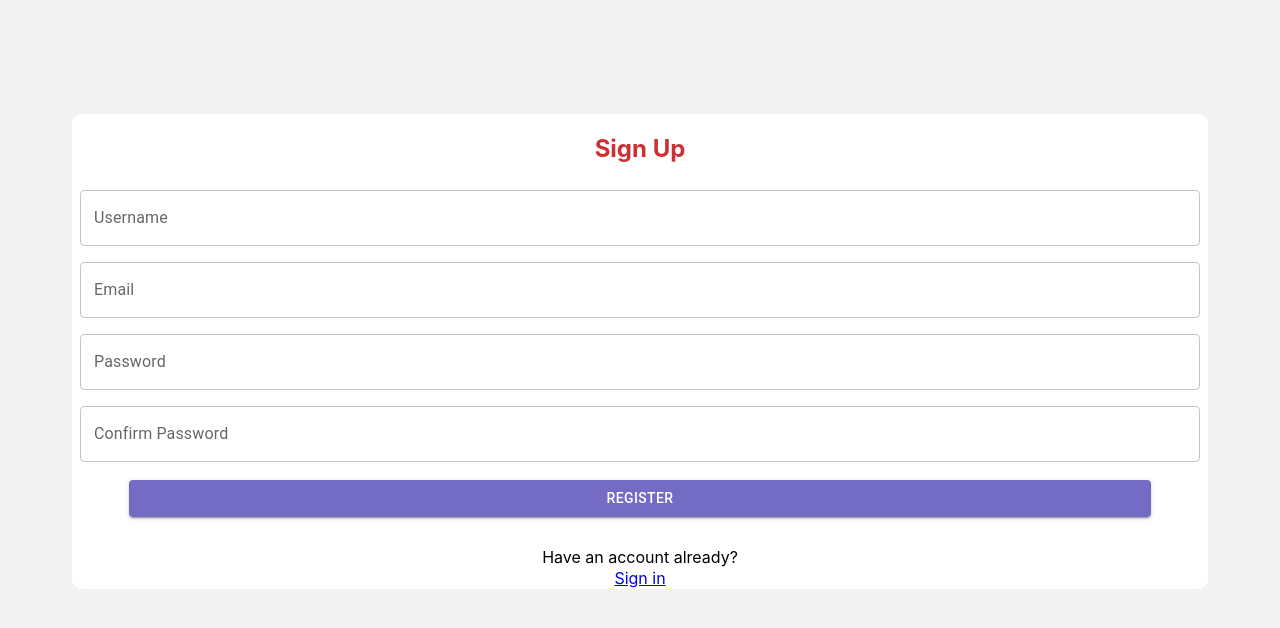
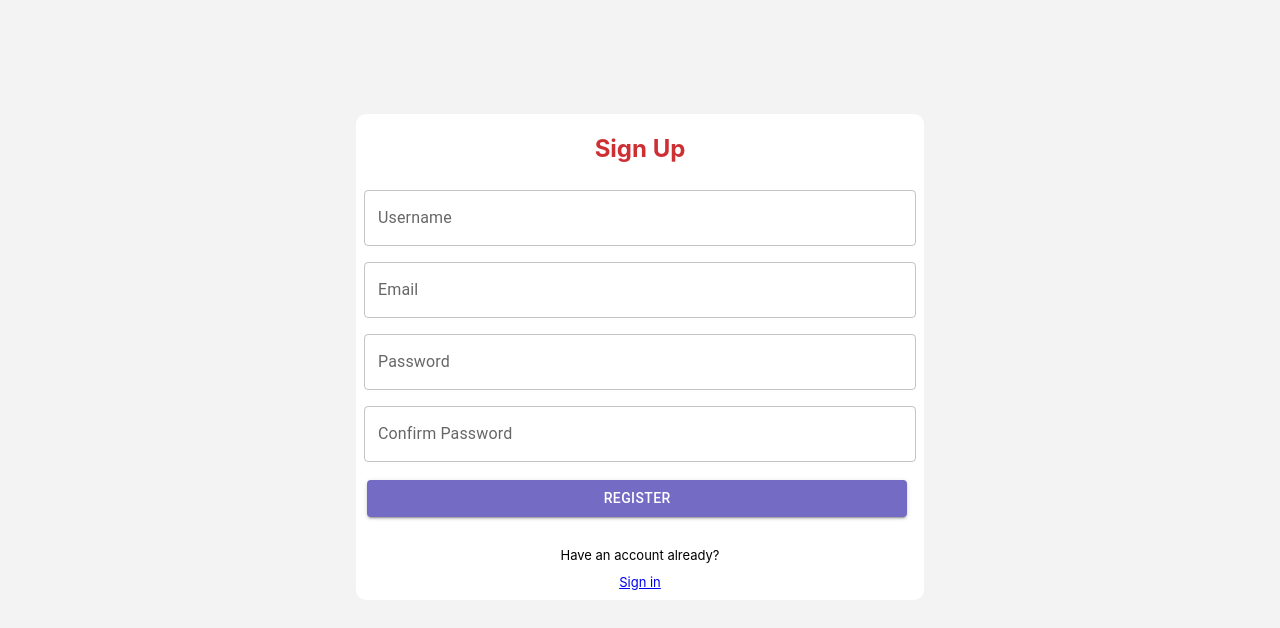
Before and after one commit to andrewmiladd/my-mail-sender, a React (Create React App) app: page /SignUp in a window 1280 px wide. Shown: the top 628 px of the page. Built offline with nearby package versions, Linux system fonts and the light colour scheme.

Commit message:
Modified some styles

```diff
--- a/src/Components/Forms/Login/LoginForm.module.css
+++ b/src/Components/Forms/Login/LoginForm.module.css
@@ -4,6 +4,8 @@
     margin-top: 10%;
     border-radius: 10px;
     background-color: white;
+    width: 50%;
+    margin-left: 25%;
 }
 .myHeader {
     display: flex;
@@ -18,8 +20,8 @@
 #my__button {
     background-color: #736bc4;
     color: white;
-    width: 90%;
-    margin-left: 5%;
+    width: 95%;
+    margin-left: 2%;
     margin-bottom: 30px;
     margin-top: 10px;
 }
@@ -27,4 +29,6 @@
     margin: 0.5px;
     display: flex;
     justify-content: center;
+    margin-bottom: 10px;
+    font-size: small;
 }
--- a/src/Components/Forms/SignUp/SignUpForm.module.css
+++ b/src/Components/Forms/SignUp/SignUpForm.module.css
@@ -5,6 +5,8 @@
     margin-top: 10%;
     border-radius: 10px;
     background-color: white;
+    width: 50%;
+    margin-left: 25%;
 }
 .myHeader {
     display: flex;
@@ -19,8 +21,8 @@
 #my__button {
     background-color: #736bc4;
     color: white;
-    width: 90%;
-    margin-left: 5%;
+    width: 95%;
+    margin-left: 2%;
     margin-bottom: 30px;
     margin-top: 10px;
 }
@@ -28,4 +30,6 @@
     margin: 0.5px;
     display: flex;
     justify-content: center;
+    margin-bottom: 10px;
+    font-size: small;
 }
```
